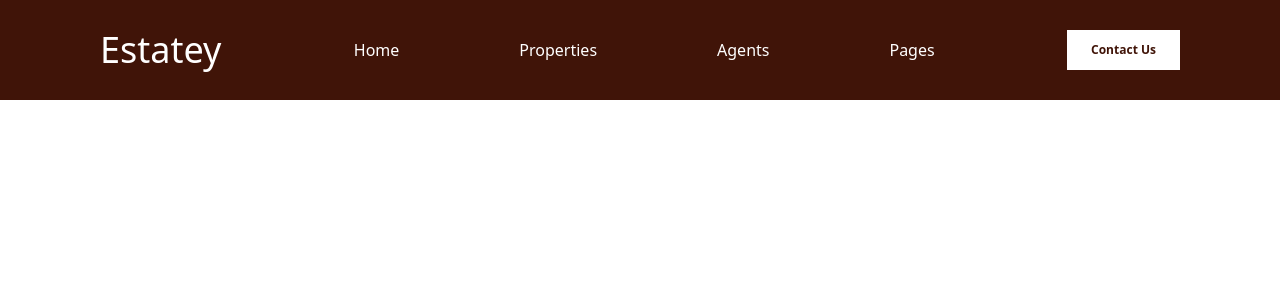
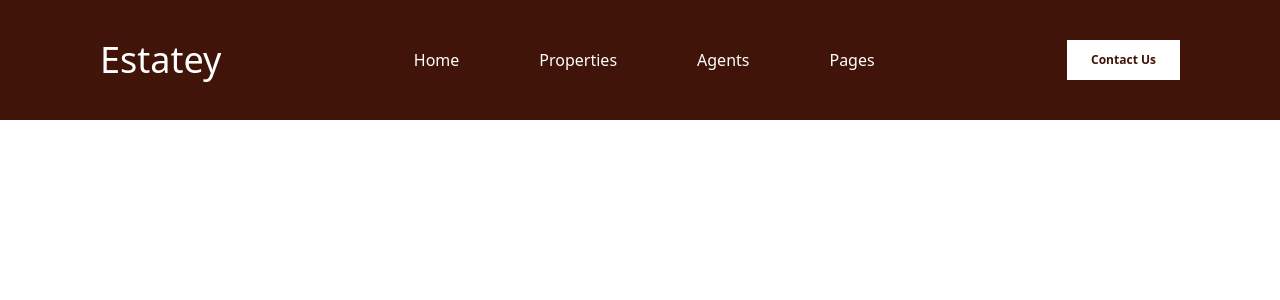
Before and after one commit to ayomideRussianCode/Estatey, a React (Vite) app: page / in a window 1280 px wide. Shown: the top 300 px of the page. Built offline with nearby package versions, Linux system fonts and the light colour scheme.

Commit message:
navbar resposiveness adjusted, harmburger menu added

```diff
--- a/package.json
+++ b/package.json
@@ -13,6 +13,7 @@
     "@tailwindcss/vite": "^4.1.11",
     "react": "^19.1.0",
     "react-dom": "^19.1.0",
+    "react-icons": "^5.5.0",
     "tailwindcss": "^4.1.11"
   },
   "devDependencies": {
--- a/src/App.jsx
+++ b/src/App.jsx
@@ -1,10 +1,12 @@
 import React from 'react'
 import NavBar from './components/NavBar'
+import Hero from './components/Hero'
 
 function App() {
   return (
     <>
     <NavBar/>
+    <Hero/>
     </>
   )
 }
--- a/src/components/Hero.jsx
+++ b/src/components/Hero.jsx
@@ -2,8 +2,9 @@ import React from 'react'
 
 function Hero() {
   return (
-    <div>Hero</div>
+    <div className="flex">
+    </div>
   )
 }
 
-export default Hero
+export default Hero;
--- a/src/components/NavBar.jsx
+++ b/src/components/NavBar.jsx
@@ -1,19 +1,49 @@
-import React from "react";
+import React, { useState } from "react";
+import { RxHamburgerMenu } from "react-icons/rx";
+import { IoCloseOutline } from "react-icons/io5";
 
 function NavBar() {
+  const [isOpen, setIsOpen] = useState(false);
+  const navLinks = ["Home", "Properties", "Agents", "Pages"];
+
   return (
     <header className="flex">
-      <div className="flex justify-between items-center w-full px-[100px] p-[30px] bg-[#401408] text-white">
+      <div className="flex justify-between items-center w-full px-[100px] h-30 bg-[#401408] text-white">
         <h1 className="font-medium text-4xl">Estatey</h1>
-        <div className="flex">
-          <ul className="flex justify-around gap-[120px]">
-            <li>Home</li>
-            <li>Properties</li>
-            <li>Agents</li>
-            <li>Pages</li>
+        <nav className="hidden md:flex">
+          <ul className="flex justify-around gap-20">
+            {navLinks.map((link, index) => (
+              <li key={index}>
+                <a href="#">{link}</a>
+              </li>
+            ))}
           </ul>
+        </nav>
+        <button className=" hidden md:flex px-6 py-3 text-xs bg-white text-[#401408] font-semibold rounded-none ">
+          Contact Us
+        </button>
+        {isOpen && (
+          <nav className="md:hidden bg-[#401408] mt-16 px-12 py-8">
+            <ul className="flex flex-col gap-4 text-lg">
+              {navLinks.map((link) => (
+                <li key={link} className="cursor-pointer hover:text-black">
+                  <a href="#">{link}</a>
+                </li>
+              ))}
+            </ul>
+          </nav>
+        )}
+        <div className="md:hidden flex justify-center items-center ">
+          <button onClick={() => setIsOpen(!isOpen)}>
+            {isOpen ? (
+              <div className="">
+                <IoCloseOutline className="w-12 h-8" />
+              </div>
+            ) : (
+              <RxHamburgerMenu className="w-12 h-8" />
+            )}
+          </button>
         </div>
-        <button className="px-6 py-3 text-xs bg-white text-[#401408] font-semibold rounded-none ">Contact Us</button>
       </div>
     </header>
   );
```
Also changed, not shown: public/hero-img.png (added), 1 other file (tests, documents, lock files or other folders).
